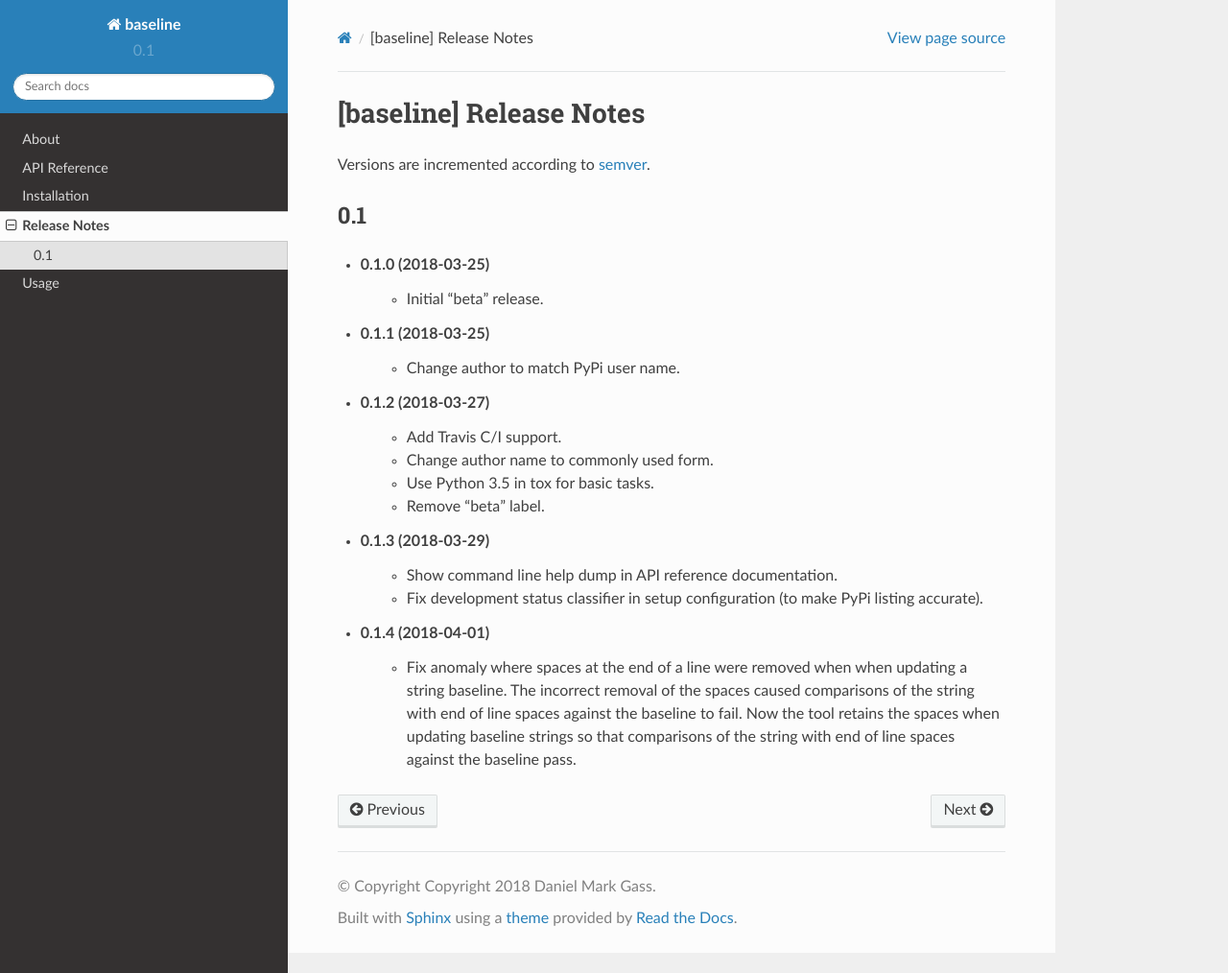
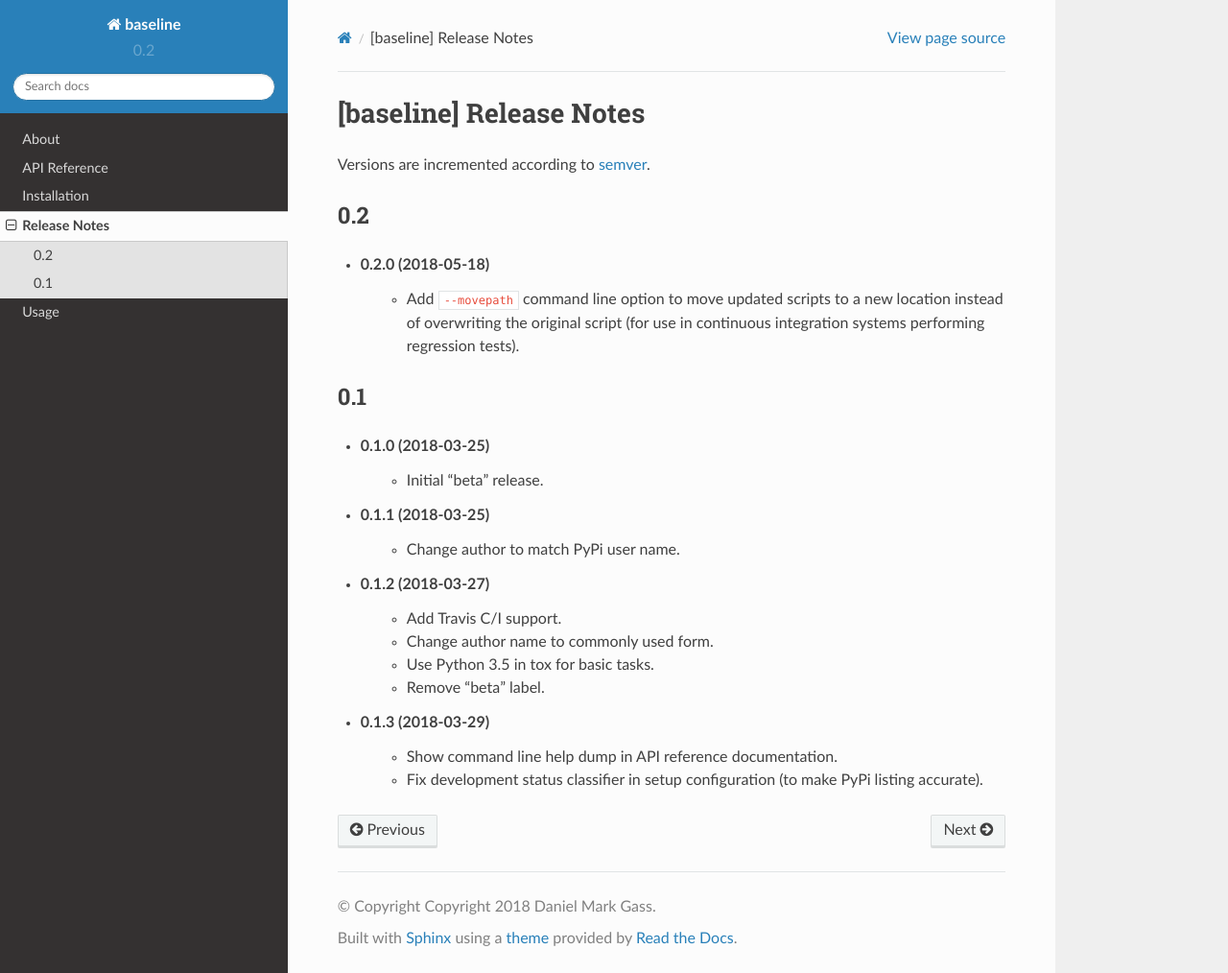
Before and after one commit to dmgass/baseline, a Sphinx documentation site: the page built from docs/release_notes.rst, in a window 1280 px wide and 1014 px high. Shown: the whole window at 96% size. Built offline with Sphinx 7.4.7 and the Read the Docs theme 2.0.0, drawn with Linux system fonts in a browser that asks for light colours.

Commit message:
Add --movepath command line option.

```diff
--- a/baseline/__about__.py
+++ b/baseline/__about__.py
@@ -28,7 +28,7 @@
 __summary__      = "Easy string baseline."
 __uri__          = "https://github.com/dmgass/baseline"
 __version_info__ = type("version_info", (), dict(serial=1,
-                        major=0, minor=1, micro=4, releaselevel="final"))
+                        major=0, minor=2, micro=0, releaselevel="final"))
 __version__      = "{0.major}.{0.minor}.{0.micro}{1}{2}".format(__version_info__,
                    dict(final="", alpha="a", beta="b", rc="rc")[__version_info__.releaselevel],
                    "" if __version_info__.releaselevel == "final" else __version_info__.serial)
--- a/docs/release_notes.rst
+++ b/docs/release_notes.rst
@@ -3,6 +3,15 @@
 ########################
 
 Versions are incremented according to `semver <http://semver.org/>`_.
+
+***
+0.2
+***
+
++ 0.2.0 (2018-05-18)
+    - Add ``--movepath`` command line option to move updated scripts to
+      a new location instead of overwriting the original script (for
+      use in continuous integration systems performing regression tests).
 
 ***
 0.1
@@ -24,11 +33,3 @@
     - Show command line help dump in API reference documentation.
     - Fix development status classifier in setup configuration
       (to make PyPi listing accurate).
-
-+ 0.1.4 (2018-04-01)
-    - Fix anomaly where spaces at the end of a line were removed when
-      when updating a string baseline. The incorrect removal of the
-      spaces caused comparisons of the string with end of line spaces
-      against the baseline to fail. Now the tool retains the spaces
-      when updating baseline strings so that comparisons of the string
-      with end of line spaces against the baseline pass.
--- a/docs/usage.rst
+++ b/docs/usage.rst
@@ -171,6 +171,11 @@
   contains both styles, transform one style into something else before
   comparison.
 
+- To archive resulting test script updates from a regression test run
+  within a continuous integration system, use the ``--movepath`` command
+  line option to move updated scripts to a new location instead of
+  overwriting the original script. T
+
 
 Initial Baseline Value
 ======================
```
Also changed, not shown: 1 other file.
